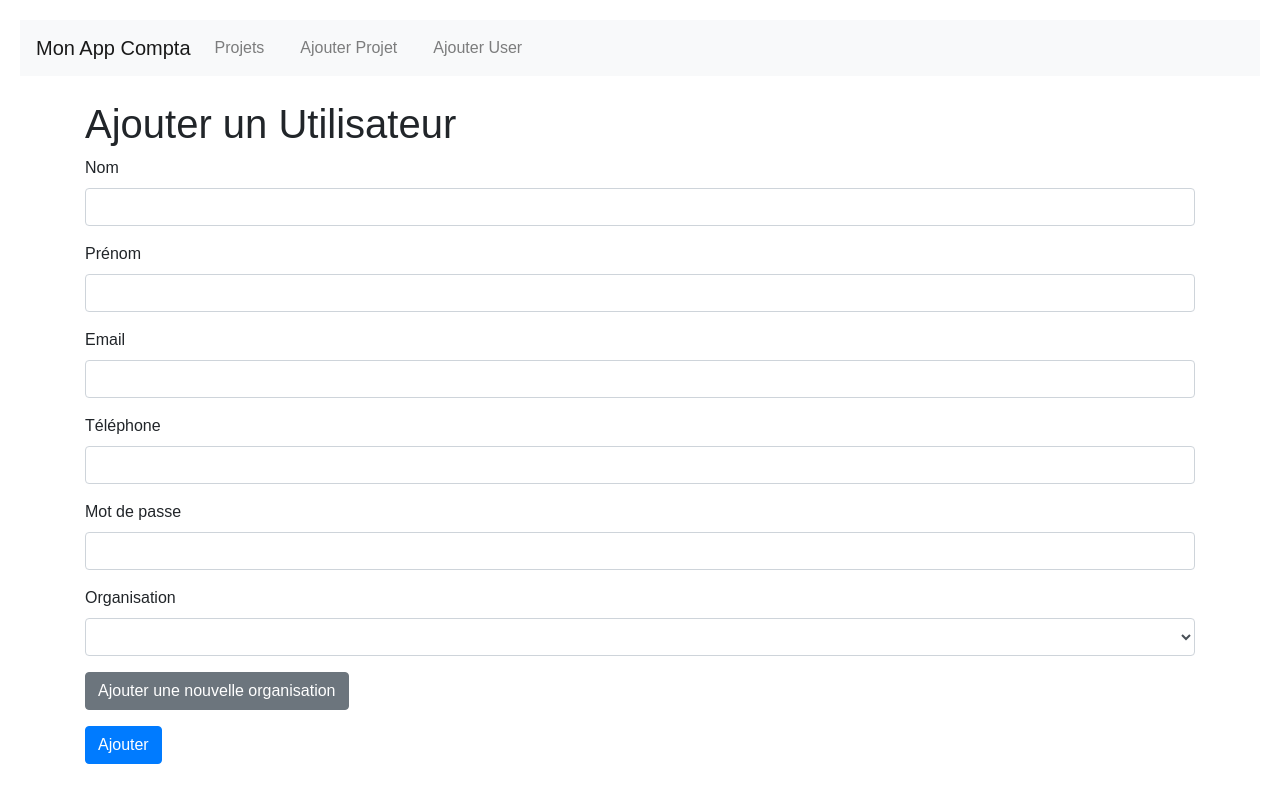
After one commit to Iconoklaste/mon_compta_app, a Flask app: page /ajouter_user in a window 1280 px wide. The commit adds this page. Run offline with Flask 3, Linux system fonts and the light colour scheme; lists and menus that the app fills with data are empty; parts of the project's set-up code (start-up, migrations or seed data) failed here and were passed over; some libraries are stand-ins or nearby versions.

Commit message:
Ajout gestion user et organisation

```diff
--- a/app.py
+++ b/app.py
@@ -1,12 +1,13 @@
-from flask import Flask, render_template, request, redirect, url_for, send_file, make_response
+from flask import Flask, render_template, request, redirect, url_for, send_file, make_response, jsonify, session, abort
 from controllers.db_manager import init_db, db
 from controllers.projets_controller import projets_bp  # Import the blueprint
-from models.projets import Projet
-from models.transactions import Transaction
+from models import *  # Import all models
 from datetime import date
 import os
 from flask_migrate import Migrate  # Import Migrate
 from controllers.facturation import generate_facturation_pdf # Import the function from facturation.py
+from functools import wraps
+from werkzeug.security import check_password_hash
 
 app = Flask(__name__)
 app.config['SQLALCHEMY_DATABASE_URI'] = 'sqlite:///' + os.path.join(os.path.expanduser("~"), 'compta.db')
@@ -22,16 +23,45 @@ app.register_blueprint(projets_bp)
 
 # Removed the generate_pdf function
 
+def login_required(f):
+    @wraps(f)
+    def decorated_function(*args, **kwargs):
+        if 'user_id' not in session:
+            return redirect(url_for('index'))
+        return f(*args, **kwargs)
+    return decorated_function
+
 @app.route('/')
 def index():
-    return render_template('index.html')
+    organisations = Organisation.query.all()
+    users = User.query.all()
+    return render_template('index.html', organisations=organisations, users=users)
+
+@app.route('/login', methods=['POST'])
+def login():
+    email = request.form['email']
+    password = request.form['password']
+    user = User.query.filter_by(mail=email).first()
+
+    if user and check_password_hash(user.password_hash, password):
+        session['user_id'] = user.id
+        return redirect(url_for('projets'))
+    else:
+        return "Invalid email or password", 401
+
+@app.route('/logout')
+def logout():
+    session.pop('user_id', None)
+    return redirect(url_for('index'))
 
 @app.route('/projets')
+@login_required
 def projets():
     projets = Projet.query.all()
     return render_template('projets.html', projets=projets)
 
 @app.route('/projet/<int:projet_id>')
+@login_required
 def projet_detail(projet_id):
     projet = Projet.query.get_or_404(projet_id)
     transactions = Transaction.query.filter_by(projet_id=projet_id).all()
@@ -43,6 +73,7 @@ def projet_detail(projet_id):
                            remaining_to_bill=remaining_to_bill)
 
 @app.route('/ajouter_projet', methods=['GET', 'POST'])
+@login_required
 def ajouter_projet():
     if request.method == 'POST':
         nom = request.form['nom']
@@ -53,8 +84,10 @@ def ajouter_projet():
         prix_total = int(request.form['prix_total']) if request.form['prix_total'] else 0
         date_debut = date.fromisoformat(date_debut_str) if date_debut_str else None
         date_fin = date.fromisoformat(date_fin_str) if date_fin_str else None
+        organisation = Organisation.query.first()
+        user = User.query.first()
 
-        nouveau_projet = Projet(nom=nom, client=client, date_debut=date_debut, date_fin=date_fin, statut=statut, prix_total=prix_total)
+        nouveau_projet = Projet(nom=nom, client=client, date_debut=date_debut, date_fin=date_fin, statut=statut, prix_total=prix_total, organisation=organisation, user=user)
         db.session.add(nouveau_projet)
         db.session.commit()
         return redirect(url_for('projets'))
@@ -62,6 +95,7 @@ def ajouter_projet():
     return render_template('ajouter_projet.html')
 
 @app.route('/ajouter_transaction/<int:projet_id>', methods=['GET', 'POST'])
+@login_required
 def ajouter_transaction(projet_id):
     projet = Projet.query.get_or_404(projet_id)
     if request.method == 'POST':
@@ -72,17 +106,18 @@ def ajouter_transaction(projet_id):
         mode_paiement = request.form['mode_paiement']
 
         date_transaction = date.fromisoformat(date_str)
+        organisation = Organisation.query.first()
+        user = User.query.first()
 
-        nouvelle_transaction = Transaction(date=date_transaction, type=type, montant=montant, description=description, mode_paiement=mode_paiement, projet_id=projet_id)
+        nouvelle_transaction = Transaction(date=date_transaction, type=type, montant=montant, description=description, mode_paiement=mode_paiement, projet_id=projet_id, organisation=organisation, user=user)
         db.session.add(nouvelle_transaction)
         db.session.commit()
         return redirect(url_for('projet_detail', projet_id=projet_id))
 
     return render_template('ajouter_transaction.html', projet=projet)
 
-
-
 @app.route('/generer_facture/<int:transaction_id>')
+@login_required
 def generer_facture(transaction_id):
     transaction = Transaction.query.get_or_404(transaction_id)
     # Example using a function that generates the pdf
@@ -93,8 +128,51 @@ def generer_facture(transaction_id):
     response.headers['Content-Disposition'] = 'inline; filename=facture_transaction_{}.pdf'.format(transaction_id)
     return response
 
+@app.route('/ajouter_user', methods=['GET', 'POST'])
+def ajouter_user():
+    organisations = Organisation.query.all()
+    if request.method == 'POST':
+        nom = request.form['nom']
+        prenom = request.form['prenom']
+        mail = request.form['mail']
+        telephone = request.form['telephone']
+        password = request.form['password']
+        organisation_designation = request.form['organisation']
+
+        organisation = Organisation.query.filter_by(designation=organisation_designation).first()
+        if not organisation:
+            return "Organisation not found", 400
+
+        new_user = User(nom=nom, prenom=prenom, mail=mail, telephone=telephone, organisation=organisation)
+        new_user.set_password(password)
+        db.session.add(new_user)
+        db.session.commit()
+        return redirect(url_for('index'))
+
+    return render_template('ajouter_user.html', organisations=organisations)
+
+@app.route('/ajouter_organisation', methods=['POST'])
+def ajouter_organisation():
+    data = request.get_json()
+    designation = data.get('designation')
+    adresse = data.get('adresse')
+    telephone = data.get('telephone')
+    mail_contact = data.get('mail_contact')
+    logo = data.get('logo')
+    if designation:
+        new_organisation = Organisation(designation=designation, adresse=adresse, telephone=telephone, mail_contact=mail_contact, logo=logo)
+        db.session.add(new_organisation)
+        db.session.commit()
+        return jsonify({'success': True})
+    return jsonify({'success': False})
+
 if __name__ == '__main__':
     with app.app_context():
         # db.create_all() # Remove this line, Flask-Migrate will handle database creation
+        # Create a default organization if none exists
+        if not Organisation.query.first():
+            default_organisation = Organisation(designation="Default Organisation", adresse="Default Address", telephone="0123456789", mail_contact="default@example.com", logo="default_logo.png")
+            db.session.add(default_organisation)
+            db.session.commit()
         pass
     app.run(debug=True)
--- a/models/__init__.py
+++ b/models/__init__.py
@@ -1 +1,5 @@
-# This file can be empty for now.
+# c:\wamp\www\mon_compta_app\models\__init__.py
+from .organisations import Organisation
+from .users import User
+from .projets import Projet
+from .transactions import Transaction
--- a/models/projets.py
+++ b/models/projets.py
@@ -1,3 +1,4 @@
+# c:\wamp\www\mon_compta_app\models\projets.py
 from controllers.db_manager import db
 from datetime import date
 
@@ -9,6 +10,8 @@ class Projet(db.Model):
     date_fin = db.Column(db.Date)    # Use db.Date
     statut = db.Column(db.String(20), default="En attente")
     prix_total = db.Column(db.Integer, nullable=False, default=0)  # prix_total is now not nullable
+    organisation_id = db.Column(db.Integer, db.ForeignKey('organisation.id'), nullable=False)
+    user_id = db.Column(db.Integer, db.ForeignKey('user.id'), nullable=True)
 
     transactions = db.relationship('Transaction', backref='projet', lazy=True)
 
--- a/models/transactions.py
+++ b/models/transactions.py
@@ -1,3 +1,4 @@
+# c:\wamp\www\mon_compta_app\models\transactions.py
 from controllers.db_manager import db
 from datetime import date
 
@@ -9,6 +10,8 @@ class Transaction(db.Model):
     description = db.Column(db.String(200))
     mode_paiement = db.Column(db.String(50))
     projet_id = db.Column(db.Integer, db.ForeignKey('projet.id'), nullable=True)
+    organisation_id = db.Column(db.Integer, db.ForeignKey('organisation.id'), nullable=False)
+    user_id = db.Column(db.Integer, db.ForeignKey('user.id'), nullable=True)
 
     def __repr__(self):
         return f'<Transaction {self.description}>'
--- /dev/null
+++ b/templates/ajouter_user.html
@@ -0,0 +1,124 @@
+{% extends 'base.html' %}
+
+{% block content %}
+    <h1>Ajouter un Utilisateur</h1>
+
+    <form method="POST" id="userForm">
+        <div class="form-group">
+            <label for="nom">Nom</label>
+            <input type="text" class="form-control" id="nom" name="nom" required>
+        </div>
+        <div class="form-group">
+            <label for="prenom">Prénom</label>
+            <input type="text" class="form-control" id="prenom" name="prenom" required>
+        </div>
+        <div class="form-group">
+            <label for="mail">Email</label>
+            <input type="email" class="form-control" id="mail" name="mail" required>
+        </div>
+        <div class="form-group">
+            <label for="telephone">Téléphone</label>
+            <input type="tel" class="form-control" id="telephone" name="telephone">
+        </div>
+        <div class="form-group">
+            <label for="password">Mot de passe</label>
+            <input type="password" class="form-control" id="password" name="password" required>
+        </div>
+        <div class="form-group">
+            <label for="organisation">Organisation</label>
+            <select class="form-control" id="organisation" name="organisation" required>
+                {% for organisation in organisations %}
+                    <option value="{{ organisation.designation }}">{{ organisation.designation }}</option>
+                {% endfor %}
+            </select>
+        </div>
+        <div class="form-group">
+            <button type="button" class="btn btn-secondary" data-toggle="modal" data-target="#addOrganisationModal">
+                Ajouter une nouvelle organisation
+            </button>
+        </div>
+        <button type="submit" class="btn btn-primary">Ajouter</button>
+    </form>
+
+    <!-- Modal for adding a new organization -->
+    <div class="modal fade" id="addOrganisationModal" tabindex="-1" role="dialog" aria-labelledby="addOrganisationModalLabel" aria-hidden="true">
+        <div class="modal-dialog" role="document">
+            <div class="modal-content">
+                <div class="modal-header">
+                    <h5 class="modal-title" id="addOrganisationModalLabel">Ajouter une nouvelle organisation</h5>
+                    <button type="button" class="close" data-dismiss="modal" aria-label="Close">
+                        <span aria-hidden="true">&times;</span>
+                    </button>
+                </div>
+                <div class="modal-body">
+                    <form id="addOrganisationForm">
+                        <div class="form-group">
+                            <label for="newOrganisationDesignation">Nom de l'organisation</label>
+                            <input type="text" class="form-control" id="newOrganisationDesignation" name="newOrganisationDesignation" required>
+                        </div>
+                        <div class="form-group">
+                            <label for="newOrganisationAdresse">Adresse</label>
+                            <input type="text" class="form-control" id="newOrganisationAdresse" name="newOrganisationAdresse">
+                        </div>
+                        <div class="form-group">
+                            <label for="newOrganisationTelephone">Téléphone</label>
+                            <input type="text" class="form-control" id="newOrganisationTelephone" name="newOrganisationTelephone">
+                        </div>
+                        <div class="form-group">
+                            <label for="newOrganisationMailContact">Email de contact</label>
+                            <input type="email" class="form-control" id="newOrganisationMailContact" name="newOrganisationMailContact">
+                        </div>
+                        <div class="form-group">
+                            <label for="newOrganisationLogo">Logo (URL)</label>
+                            <input type="text" class="form-control" id="newOrganisationLogo" name="newOrganisationLogo">
+                        </div>
+                    </form>
+                </div>
+                <div class="modal-footer">
+                    <button type="button" class="btn btn-secondary" data-dismiss="modal">Fermer</button>
+                    <button type="button" class="btn btn-primary" id="saveOrganisation">Enregistrer</button>
+                </div>
+            </div>
+        </div>
+    </div>
+
+    <script>
+        document.getElementById('saveOrganisation').addEventListener('click', function() {
+            const designation = document.getElementById('newOrganisationDesignation').value;
+            const adresse = document.getElementById('newOrganisationAdresse').value;
+            const telephone = document.getElementById('newOrganisationTelephone').value;
+            const mail_contact = document.getElementById('newOrganisationMailContact').value;
+            const logo = document.getElementById('newOrganisationLogo').value;
+
+            if (designation) {
+                fetch('/ajouter_organisation', {
+                    method: 'POST',
+                    headers: {
+                        'Content-Type': 'application/json',
+                    },
+                    body: JSON.stringify({ designation: designation, adresse: adresse, telephone: telephone, mail_contact: mail_contact, logo: logo }),
+                })
+                .then(response => response.json())
+                .then(data => {
+                    if (data.success) {
+                        const select = document.getElementById('organisation');
+                        const option = document.createElement('option');
+                        option.value = designation;
+                        option.text = designation;
+                        select.add(option);
+                        select.value = designation;
+                        $('#addOrganisationModal').modal('hide');
+                        // Clear the modal fields
+                        document.getElementById('newOrganisationDesignation').value = '';
+                        document.getElementById('newOrganisationAdresse').value = '';
+                        document.getElementById('newOrganisationTelephone').value = '';
+                        document.getElementById('newOrganisationMailContact').value = '';
+                        document.getElementById('newOrganisationLogo').value = '';
+                    } else {
+                        alert('Erreur lors de l\'ajout de l\'organisation.');
+                    }
+                });
+            }
+        });
+    </script>
+{% endblock %}
--- a/templates/base.html
+++ b/templates/base.html
@@ -21,6 +21,9 @@
                 <li class="nav-item">
                     <a class="nav-link" href="/ajouter_projet">Ajouter Projet</a>
                 </li>
+                <li class="nav-item">
+                    <a class="nav-link" href="/ajouter_user">Ajouter User</a>
+                </li>
             </ul>
         </div>
     </nav>
```
Also changed, not shown: migrations/versions/00e2a7c0ae1e_change_prix_total_to_integer.py (deleted, +0 -38 lines), migrations/versions/8aa419c53727_add_prix_total_field_to_projet_model.py (deleted, +0 -32 lines), migrations/versions/8bbf96bdd84e_initial_database_setup.py (added, +80 -0 lines), migrations/versions/f1639aab3d7b_make_prix_total_not_nullable_in_projet_.py (deleted, +0 -48 lines), models/organisations.py (added, +19 -0 lines), models/users.py (added, +25 -0 lines), templates/index.html (+22 -0 lines).
